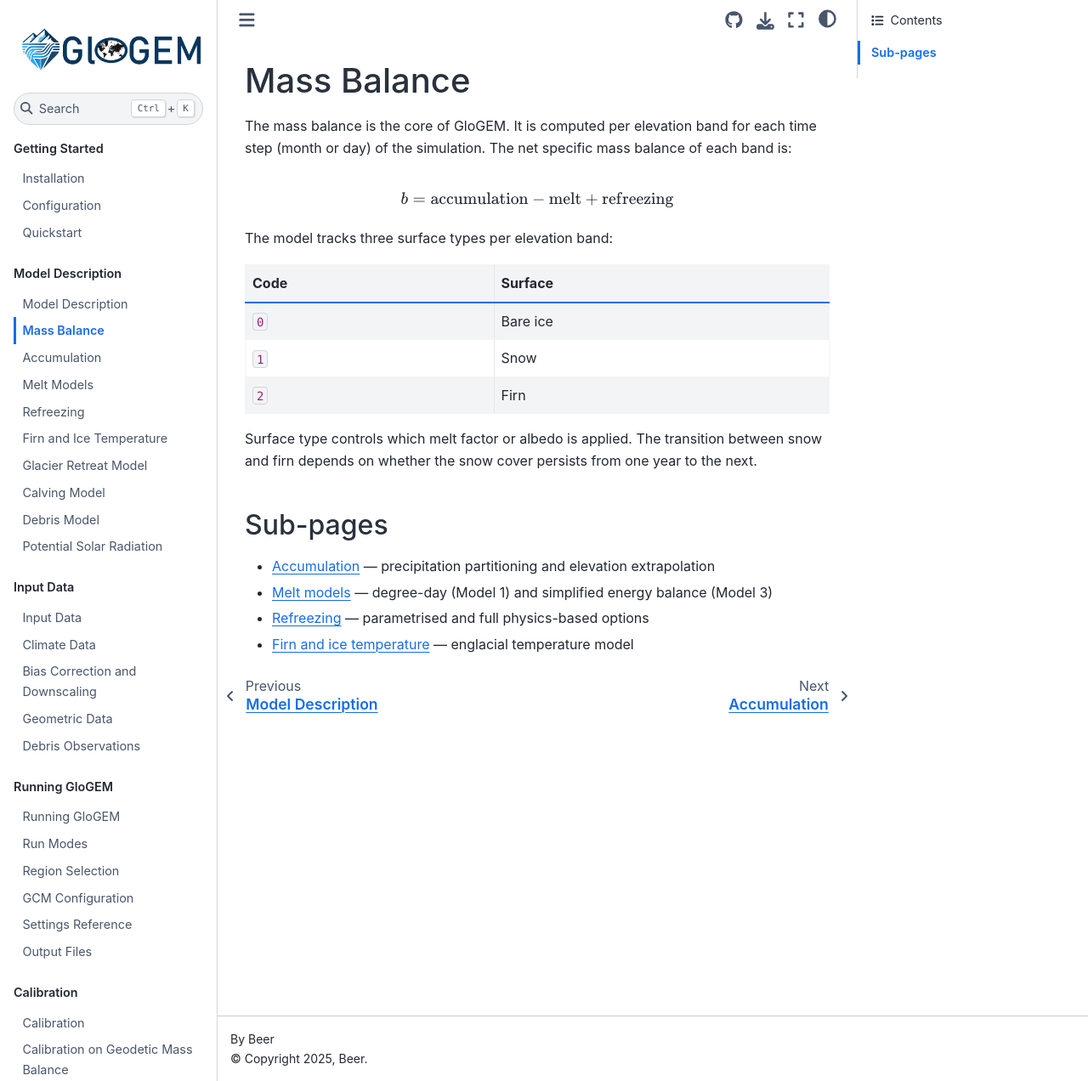
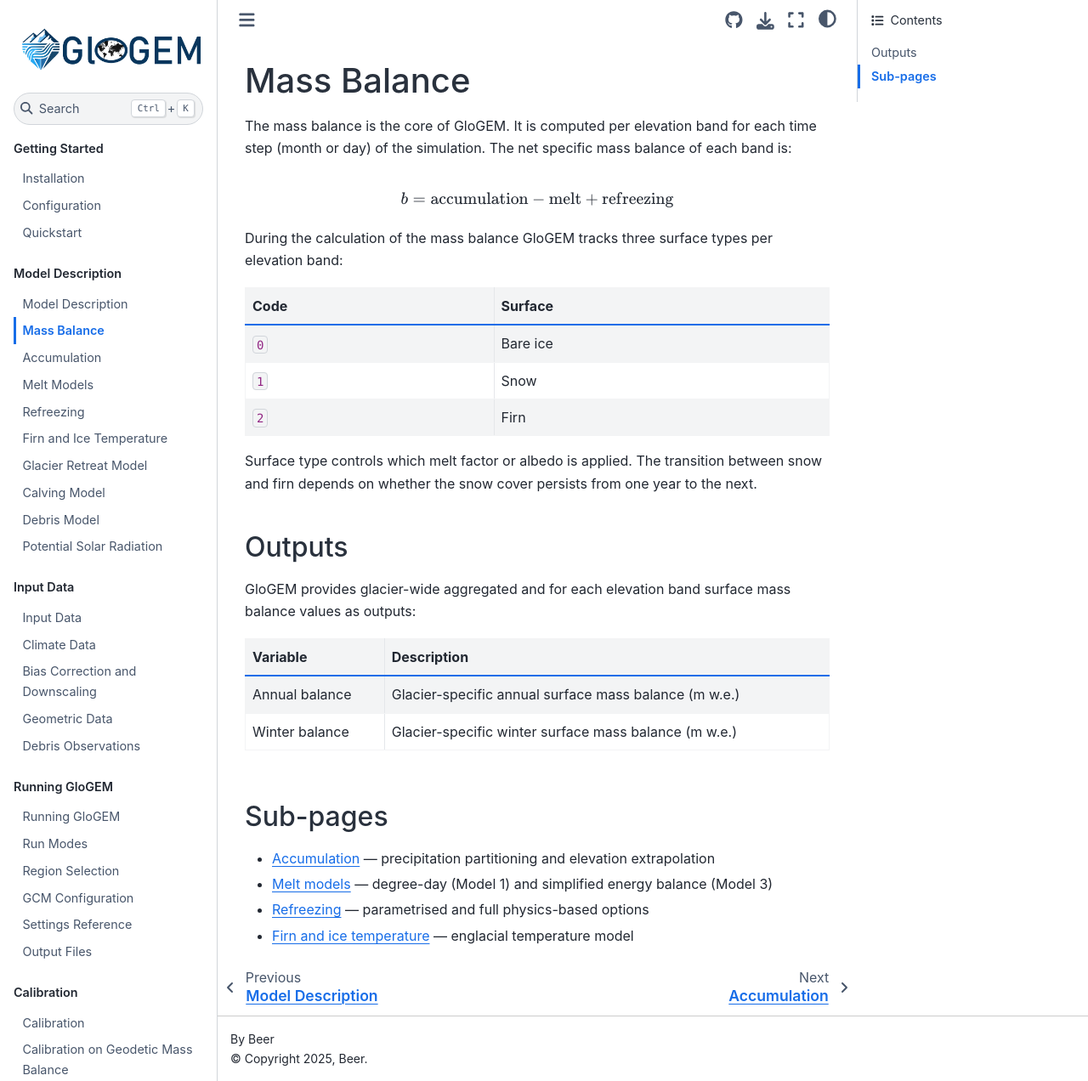
Before and after one commit to eth-vaw-glaciology/GloGEM-doc-temp, a Sphinx documentation site: the page built from docs/source/model-description/mass-balance/index.md, in a window 1280 px wide and 1272 px high. Shown: the whole window at 85% size. Built offline with Sphinx 7.4.7 and the Sphinx Book theme 1.1.4, drawn with Linux system fonts in a browser that asks for light colours.

Commit message:
editing the index mass balance documentation. Adding information about the output

```diff
--- a/docs/source/model-description/mass-balance/index.md
+++ b/docs/source/model-description/mass-balance/index.md
@@ -6,7 +6,7 @@ $$
 b = \text{accumulation} - \text{melt} + \text{refreezing}
 $$
 
-The model tracks three surface types per elevation band:
+During the calculation of the mass balance GloGEM tracks three surface types per elevation band:
 
 | Code | Surface |
 |------|---------|
@@ -16,6 +16,15 @@ The model tracks three surface types per elevation band:
 
 Surface type controls which melt factor or albedo is applied. The transition between snow and firn depends on whether the snow cover persists from one year to the next.
 
+## Outputs
+
+GloGEM provides glacier-wide aggregated and for each elevation band surface mass balance values as outputs:
+
+| Variable | Description |
+|----------|-------------|
+| Annual balance | Glacier-specific annual surface mass balance (m w.e.) |
+| Winter balance | Glacier-specific winter surface mass balance (m w.e.) |
+
 ## Sub-pages
 
 - [Accumulation](accumulation.md) — precipitation partitioning and elevation extrapolation
```
